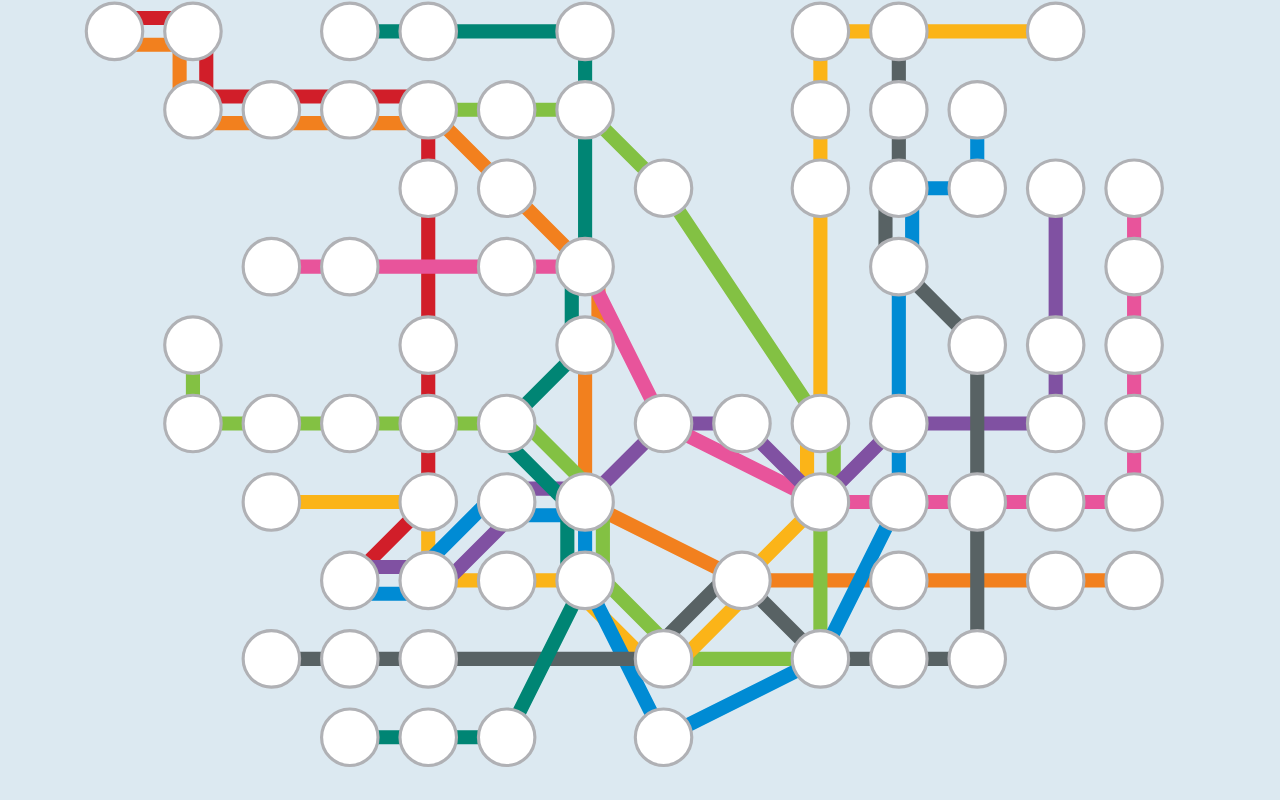
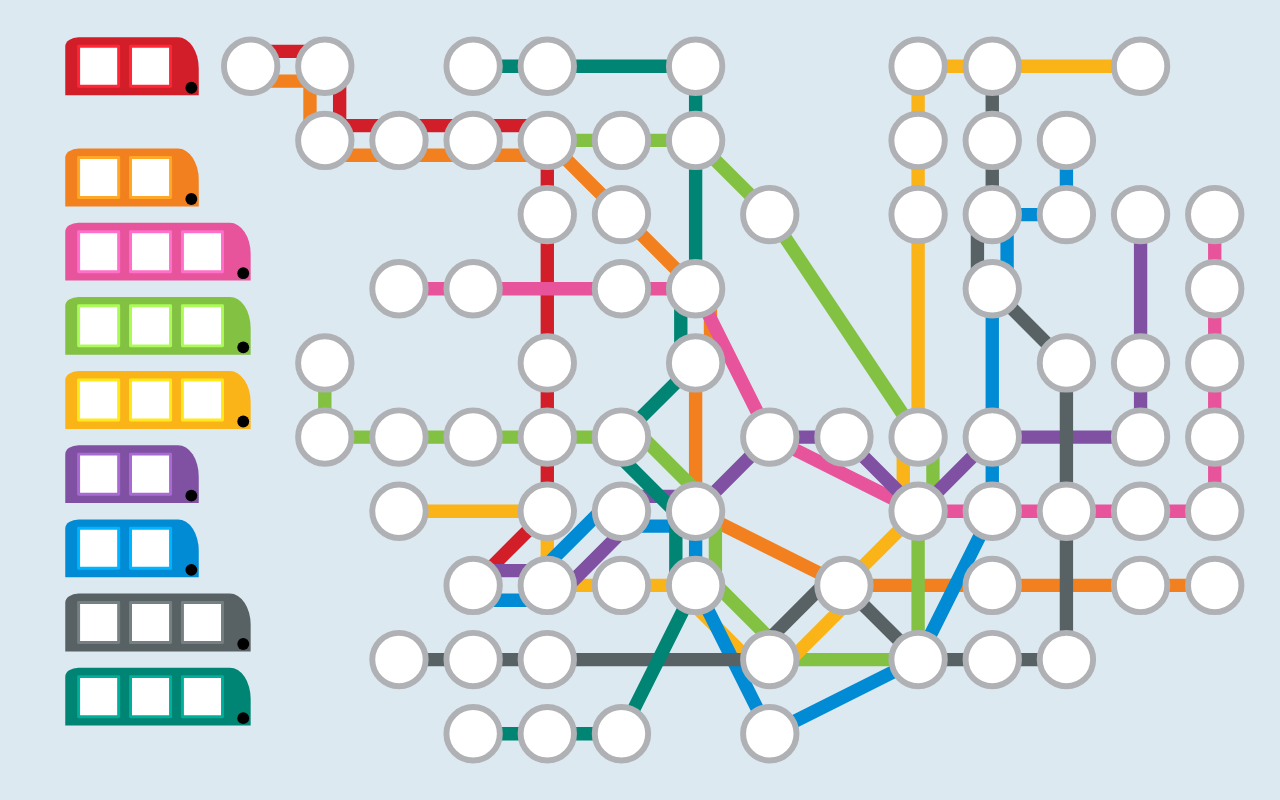
Before and after one commit to jcbelanger/metro-x, a React (Create React App) app: page / in a window 1280 px wide. Built offline with nearby package versions, Linux system fonts and the light colour scheme.

Commit message:
initial train car

```diff
--- a/public/index.html
+++ b/public/index.html
@@ -5,7 +5,7 @@
     <link rel="icon" href="%PUBLIC_URL%/favicon.ico" />
     <meta name="viewport" content="width=device-width, initial-scale=1" />
     <meta name="theme-color" content="#beb9b3" />
-    <meta name="description" content="Web site created using create-react-app" />
+    <meta name="description" content="The Rail and Write Game" />
     <link rel="apple-touch-icon" href="%PUBLIC_URL%/logo192.png" />
     <!--
       manifest.json provides metadata used when your web app is installed on a
--- a/src/App.js
+++ b/src/App.js
@@ -1,24 +1,38 @@
 import './App.css';
-import { zip, comparator } from './utils';
+import { rangeMap, zip, comparator } from './utils';
 import NestedMap from './nested';
 import React, { useState } from 'react';
 import metroCity from './metro-city.json';
 
-
 function App() {
   // eslint-disable-next-line no-unused-vars
   const [subways, setSubways] = useState(Array.from(metroCity));
-
-  const styles = {
+  // eslint-disable-next-line no-unused-vars
+  const [styles, setStyles] = useState({
     spacing: 50,
     station: {
       radius: 18,
-      strokeWidth: 2
+      strokeWidth: 4
     },
-    track: {
+    route: {
       strokeWidth: 9
+    },
+    trainCar: {
+      verticalPadding: 6,
+      horizontalPadding: 9,
+      front: {
+        cornerX: 5,
+        cornerY: 15,
+        lightRadius: 4
+      },
+      window: {
+        gap: 8,
+        width: 27,
+        height: 27,
+        border: 2
+      }
     }
-  };
+  });
 
   function toSVG(xy) {
     return xy.map(d => d * styles.spacing + styles.station.radius + styles.station.strokeWidth);
@@ -33,17 +47,17 @@ function App() {
 
   const stationRefs = new NestedMap();
   for (const subway of subways) {
-    for (const xy of subway.stations) {
+    for (const xy of subway.route) {
       stationRefs.set(xy, prev => prev, () => React.createRef());
     }
   }
 
-  const edgeLabels = new NestedMap();
+  const edgeNames = new NestedMap();
   for (const subway of subways) {
-    const edges = zip(subway.stations, subway.stations.slice(1));
+    const edges = zip(subway.route, subway.route.slice(1));
     for (const edge of edges) {
       const key = normalizeEdge(edge).flat();
-      edgeLabels.set(key, prev => prev.add(subway.label), () => new Set([subway.label]));
+      edgeNames.set(key, prev => prev.add(subway.name), () => new Set([subway.name]));
     }
   }
 
@@ -53,57 +67,144 @@ function App() {
   }
 
   const stationWidth = 2 * (styles.station.radius + styles.station.strokeWidth);
-  const stations = subways.flatMap(subway => subway.stations);
-  const maxX = Math.max(...stations.map(([x, y]) => x));
-  const maxY = Math.max(...stations.map(([x, y]) => y));
-  const [bottom, right] = toSVG([maxX, maxY]).map(r => r + stationWidth);
-  const [top, left] = [0, 0];
-  const viewBox = [top, left, bottom, right];
+  const points = subways.flatMap(subway => [subway.trainCar, ...subway.route]);
+  const xs = points.map(([x, y]) => x);
+  const ys = points.map(([x, y]) => y);
+  const maxX = Math.max(...xs);
+  const maxY = Math.max(...ys);
+  const minX = Math.min(...xs);
+  const minY = Math.min(...ys);
+  const [right, bottom] = toSVG([maxX, maxY]).map(r => r + stationWidth);
+  const [left, top] = toSVG([minX, minY]).map(r => r - stationWidth);
+  const viewBox = [left, top, right - left, bottom - top];
 
   return (
     <svg version='1.1' baseProfile='full' width='100%' height='100%' viewBox={viewBox} xmlns='http://www.w3.org/2000/svg'>
+      <defs>
+        <filter id="trainCarWindowBorder">
+          <feComponentTransfer>
+            <feFuncR type="linear" slope="1.8" />
+            <feFuncG type="linear" slope="1.8" />
+            <feFuncB type="linear" slope="1.8" />
+          </feComponentTransfer>
+        </filter>
+      </defs>
       <g>
         {subways.map(subway => {
-          const edges = zip(subway.stations, subway.stations.slice(1));
+          const {
+            verticalPadding,
+            horizontalPadding,
+            front: {
+              cornerX: frontCornerX,
+              cornerY: frontCornerY,
+              lightRadius: frontLightRadius
+            },
+            window: {
+              height: windowHeight,
+              width: windowWidth,
+              gap: windowGap,
+              border: windowBorder
+            }
+          } = styles.trainCar;
+
+          const [cx, cy] = toSVG(subway.trainCar);
+          const numWindowGaps = Math.max(0, subway.windows - 1);
+          const trainCarWidth = subway.windows * windowWidth + numWindowGaps * windowGap + 2 * horizontalPadding + frontCornerX;
+          const trainCarHeight = windowHeight + 2 * verticalPadding;
+          const left = cx;
+          const top = cy - trainCarHeight / 2;
+
+          const trainCartPathId = `train-cart-body-${subway.name}`;
+
+          return <g key={subway.name}>
+            <path
+                id={trainCartPathId}
+                fill={subway.color}
+                d={`
+                  M${left},${top}
+                  m${0},${verticalPadding}
+                  a${horizontalPadding},${verticalPadding} 0 0,1 ${horizontalPadding},${-verticalPadding}
+                  h${trainCarWidth - 2 * horizontalPadding}
+                  a${horizontalPadding + frontCornerX},${verticalPadding + frontCornerY} 0 0,1 ${horizontalPadding + frontCornerX},${verticalPadding + frontCornerY}
+                  v${trainCarHeight - verticalPadding - frontCornerY}
+                  h${-trainCarWidth - frontCornerX}
+                  z
+                `}
+              />
+
+              <circle
+                cx={left + trainCarWidth - frontLightRadius + frontCornerX - (frontCornerX - frontLightRadius)}
+                cy={top + trainCarHeight - frontLightRadius - (frontCornerX - frontLightRadius)}
+                r={frontLightRadius}
+                fill="#000"
+              />
+
+            {[...rangeMap(subway.windows, windowIndex => {
+              const windowLeft = left + horizontalPadding + windowIndex * (windowWidth + windowGap);
+              const windowTop = top + verticalPadding;
+              return <g key={windowIndex}>
+                <rect
+                  x={windowLeft}
+                  y={windowTop}
+                  width={windowWidth}
+                  height={windowHeight}
+                  fill="#ffffff"
+                />
+                <path
+                  strokeWidth={windowBorder}
+                  strokeLinejoin="round"
+                  fill="none"
+                  stroke={subway.color}
+                  d={`M${windowLeft},${windowTop} h${windowWidth} v${windowHeight} h${-windowWidth} z`}
+                  filter="url(#trainCarWindowBorder)" />
+              </g>;
+            })]}
+
+          </g>;
+        })}
+      </g>
+      <g>
+        {subways.map(subway => {
+          const edges = zip(subway.route, subway.route.slice(1));
           const points = Array.from(edges).flatMap(edge => {
             const [[x1, y1], [x2, y2]] = edge.map(toSVG);
             const [rise, run] = [y1 - y2, x1 - x2];
             const [perpRise, perpRun] = [-run, rise];
 
             const key = normalizeEdge(edge).flat();
-            const labels = edgeLabels.get(key);
-            const edgeIndex = Array.from(labels).sort().indexOf(subway.label);
+            const names = edgeNames.get(key);
+            const edgeIndex = Array.from(names).sort().indexOf(subway.name);
 
-            const totalEdgesWidth = 2 * styles.station.radius - styles.station.strokeWidth;
-            const edgeWidth = totalEdgesWidth / labels.size;
-            const maxPerpOffset = totalEdgesWidth / 2 - edgeWidth / 2;
+            const stationDiameter = Math.max(0, 2 * styles.station.radius + styles.station.strokeWidth);
+            const edgeWidth = stationDiameter / names.size;
+            const maxPerpOffset = stationDiameter / 2 - edgeWidth / 2;
             const perpOffset = maxPerpOffset - edgeIndex * edgeWidth;
 
             const sign = rise <= 0 && run <= 0 ? -1 : 1;
             const edgeDist = Math.sqrt(rise * rise + run * run);
             const [xPerpOffset, yPerpOffset] = [perpRun, perpRise].map(r => sign * (r / edgeDist) * perpOffset);
 
-            const maxTangOffset = totalEdgesWidth / 2 - styles.track.strokeWidth;
-            const sohClamp = Math.max(-1, Math.min(1, perpOffset / maxTangOffset)); //numbers like -1.000000002 give NaN in asin()
+            const maxTangOffset = Math.max(0, stationDiameter / 2 - styles.route.strokeWidth / 2);
+            const soh = perpOffset / maxTangOffset;
+            const sohClamp = Math.max(-1, Math.min(1, soh)); //numbers like -1.000000002 give NaN in asin()
             const tangOffset = maxPerpOffset === 0 ? maxTangOffset : Math.cos(Math.asin(sohClamp)) * maxTangOffset;
             const [xTangOffset, yTangOffset] = [run, rise].map(r => (r / edgeDist) * tangOffset);
 
             return [
-              [x1, y1],
+              //[x1, y1],
               [x1 + xPerpOffset - xTangOffset, y1 + yPerpOffset - yTangOffset],
               [x2 + xPerpOffset + xTangOffset, y2 + yPerpOffset + yTangOffset],
-              //[x1 + xPerpOffset - xTangOffset, y1 + yPerpOffset - yTangOffset],
-              //[x2 + xPerpOffset + xTangOffset, y2 + yPerpOffset + yTangOffset],
-              [x2, y2]
+              //[x2, y2]
             ];
           });
 
           return <g
-            key={subway.label}
-            data-subway={subway.label}>
+            key={subway.name}
+            data-subway={subway.name}>
             <polyline
               points={points}
-              strokeWidth={styles.track.strokeWidth}
+              strokeWidth={styles.route.strokeWidth}
+              strokeLinejoin="round"
               fill="none"
               stroke={subway.color} />
           </g>
@@ -129,4 +230,5 @@ function App() {
   );
 }
 
+
 export default App;
--- a/src/utils.js
+++ b/src/utils.js
@@ -1,3 +1,20 @@
+function rangeMap(n, fn) {
+    let i = 0;
+    return {
+        [Symbol.iterator]() {
+            return {
+                next: () => {
+                    const result = {
+                        value: fn(i),
+                        done: i >= n
+                    };
+                    i++;
+                    return result;
+                }
+            }
+        }
+    };
+}
 
 function zip(...iterables) {
     const iters = iterables.map(iterable => iterable[Symbol.iterator]());
@@ -29,6 +46,7 @@ function comparator(...keys) {
 }
 
 export {
+    rangeMap,
     zip,
     comparator
 };
```
Also changed, not shown: src/metro-city.json (+45 -45 lines).
